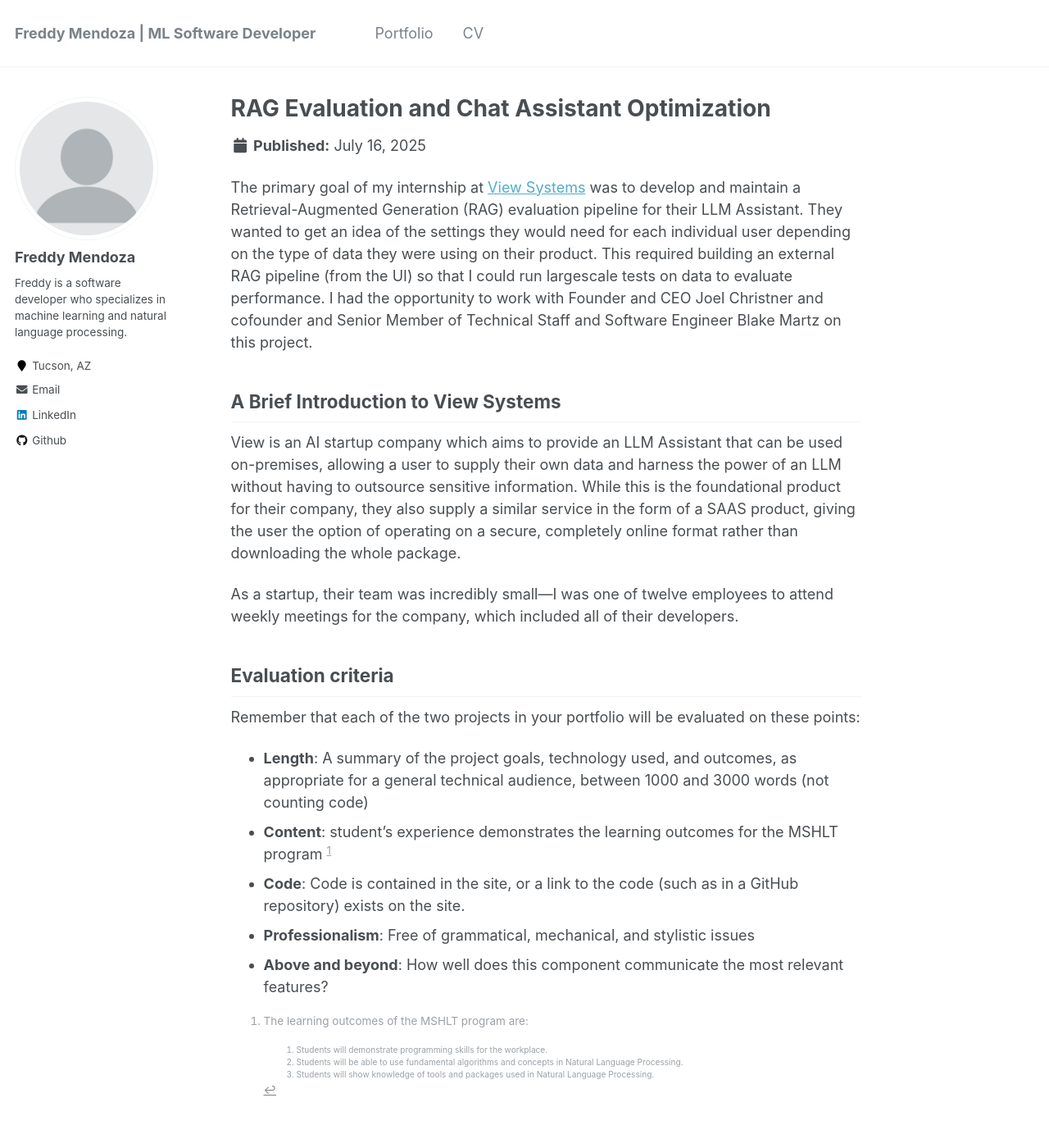
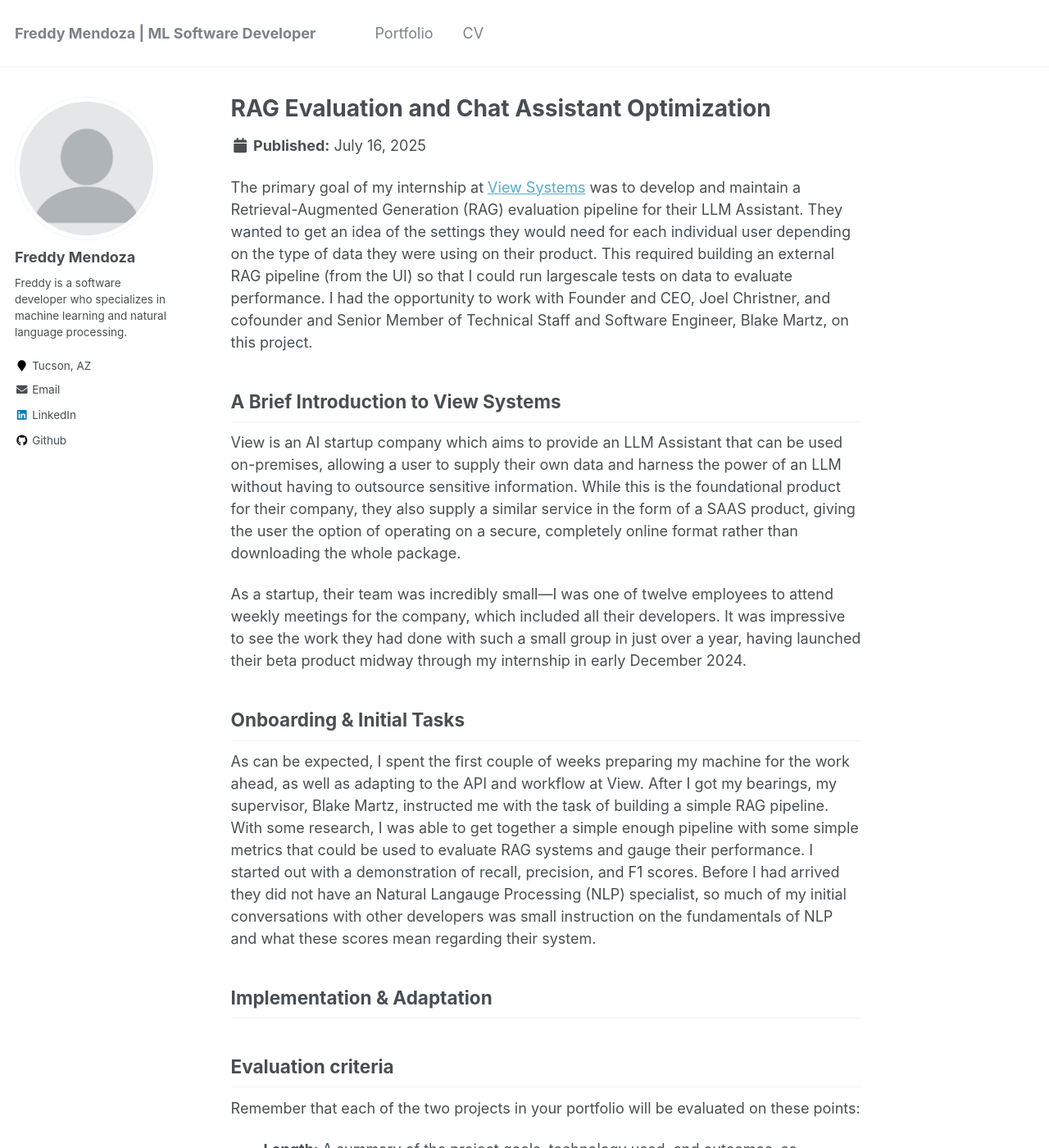
Before and after one commit to fmend/fmend.github.io, a Jekyll site: the page built from _portfolio/portfolio-1.md, in a window 1280 px wide and 1400 px high. Shown: the whole window at 82% size. Built offline with Jekyll 4.4.1, drawn with Linux system fonts in a browser that asks for light colours.

Commit message:
Update portfolio-1.md
Adding more description to time at View.

```diff
--- a/_portfolio/portfolio-1.md
+++ b/_portfolio/portfolio-1.md
@@ -4,13 +4,21 @@ excerpt: "Working with the View Systems' development team to improve their retri
 collection: portfolio
 ---
 
-The primary goal of my internship at [View Systems](https://www.view.io) was to develop and maintain a Retrieval-Augmented Generation (RAG) evaluation pipeline for their LLM Assistant. They wanted to get an idea of the settings they would need for each individual user depending on the type of data they were using on their product. This required building an external RAG pipeline (from the UI) so that I could run largescale tests on data to evaluate performance. I had the opportunity to work with Founder and CEO Joel Christner and cofounder and Senior Member of Technical Staff and Software Engineer Blake Martz on this project.
+The primary goal of my internship at [View Systems](https://www.view.io) was to develop and maintain a Retrieval-Augmented Generation (RAG) evaluation pipeline for their LLM Assistant. They wanted to get an idea of the settings they would need for each individual user depending on the type of data they were using on their product. This required building an external RAG pipeline (from the UI) so that I could run largescale tests on data to evaluate performance. I had the opportunity to work with Founder and CEO, Joel Christner, and cofounder and Senior Member of Technical Staff and Software Engineer, Blake Martz, on this project.
 
 ## A Brief Introduction to View Systems
 
 View is an AI startup company which aims to provide an LLM Assistant that can be used on-premises, allowing a user to supply their own data and harness the power of an LLM without having to outsource sensitive information. While this is the foundational product for their company, they also supply a similar service in the form of a SAAS product, giving the user the option of operating on a secure, completely online format rather than downloading the whole package.
 
-As a startup, their team was incredibly small---I was one of twelve employees to attend weekly meetings for the company, which included all of their developers.
+As a startup, their team was incredibly small---I was one of twelve employees to attend weekly meetings for the company, which included all their developers. It was impressive to see the work they had done with such a small group in just over a year, having launched their beta product midway through my internship in early December 2024.
+
+## Onboarding & Initial Tasks
+
+As can be expected, I spent the first couple of weeks preparing my machine for the work ahead, as well as adapting to the API and workflow at View. After I got my bearings, my supervisor, Blake Martz, instructed me with the task of building a simple RAG pipeline. With some research, I was able to get together a simple enough pipeline with some simple metrics that could be used to evaluate RAG systems and gauge their performance. I started out with a demonstration of recall, precision, and F1 scores. Before I had arrived they did not have an Natural Langauge Processing (NLP) specialist, so much of my initial conversations with other developers was small instruction on the fundamentals of NLP and what these scores mean regarding their system.
+
+## Implementation & Adaptation
+
+
 
 ## Evaluation criteria
 Remember that each of the two projects in your portfolio will be evaluated on these points:
```
